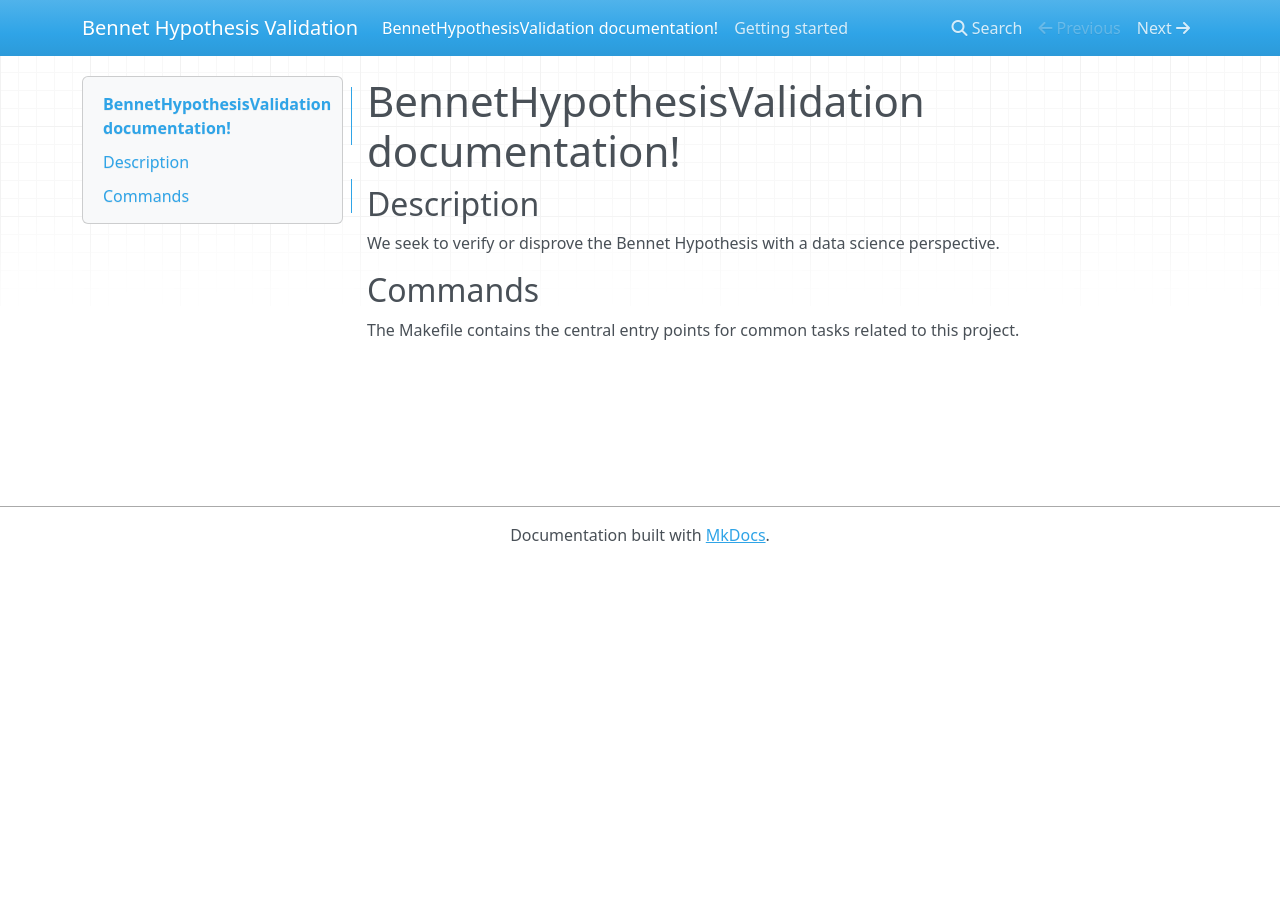
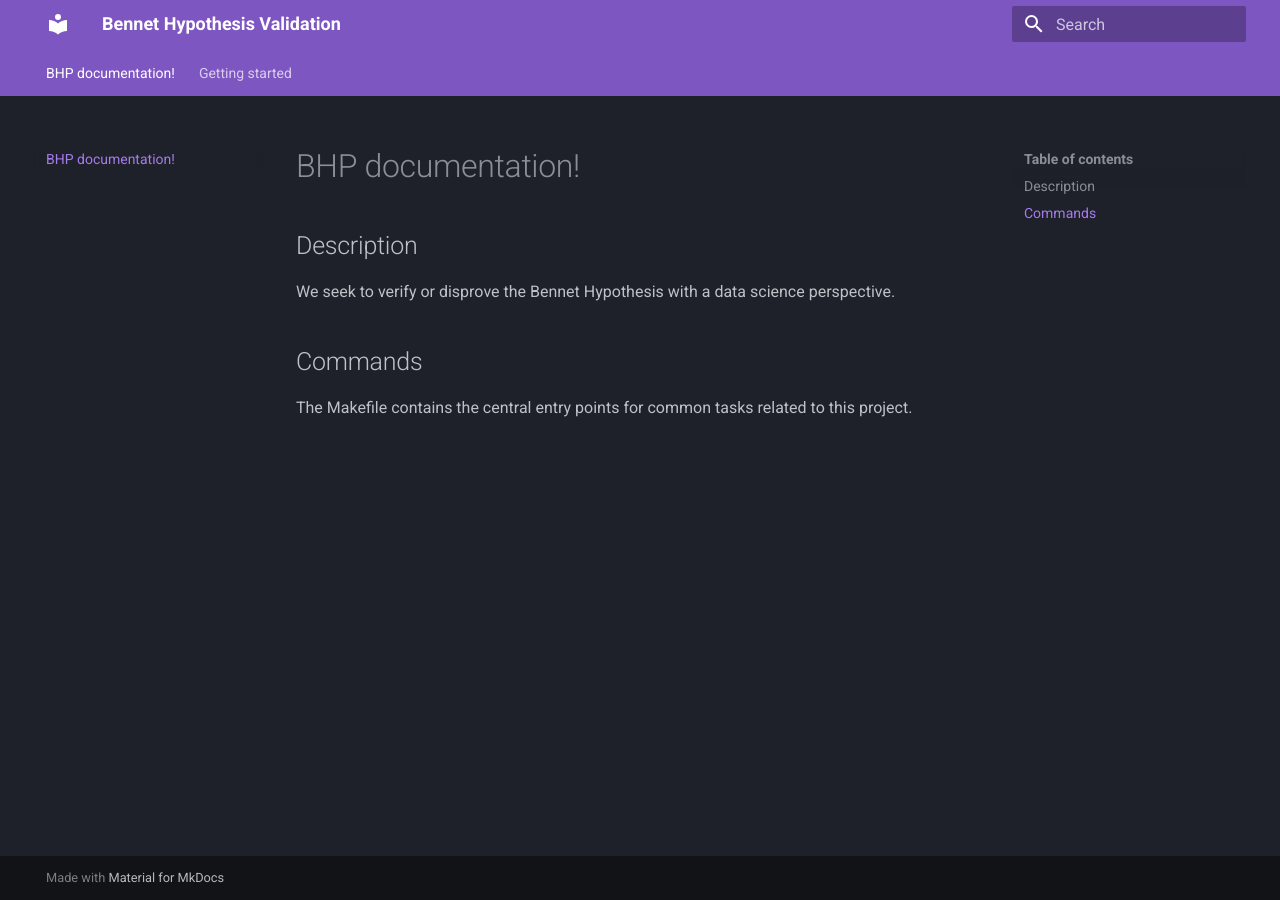
Before and after one commit to spencervenancio/bhp, an MkDocs documentation site: the page built from docs/docs/index.md, in a window 1280 px wide. Built offline with MkDocs 1.6.1 and Material for MkDocs 9.7.7, drawn with Linux system fonts in a browser that asks for light colours; nearby versions of some CDN libraries.

Commit message:
changed mkdocs website theme

```diff
--- a/docs/docs/index.md
+++ b/docs/docs/index.md
@@ -1,4 +1,4 @@
-# BennetHypothesisValidation documentation!
+# BHP documentation!
 
 ## Description
 
--- a/docs/mkdocs.yml
+++ b/docs/mkdocs.yml
@@ -1,4 +1,20 @@
 site_name: Bennet Hypothesis Validation
-#
+
 site_author: Spencer Venancio and Jack Perloff
-#
+
+theme:
+  name: material
+  palette:
+    scheme: slate  # This is the dark mode
+    primary: deep purple
+    accent: lime
+  toggle:
+    icon: material/weather-night
+    name: Switch to light mode
+  font:
+    text: Roboto
+    code: Roboto Mono
+  features:
+    - navigation.instant
+    - navigation.tabs
+    - navigation.top
```
